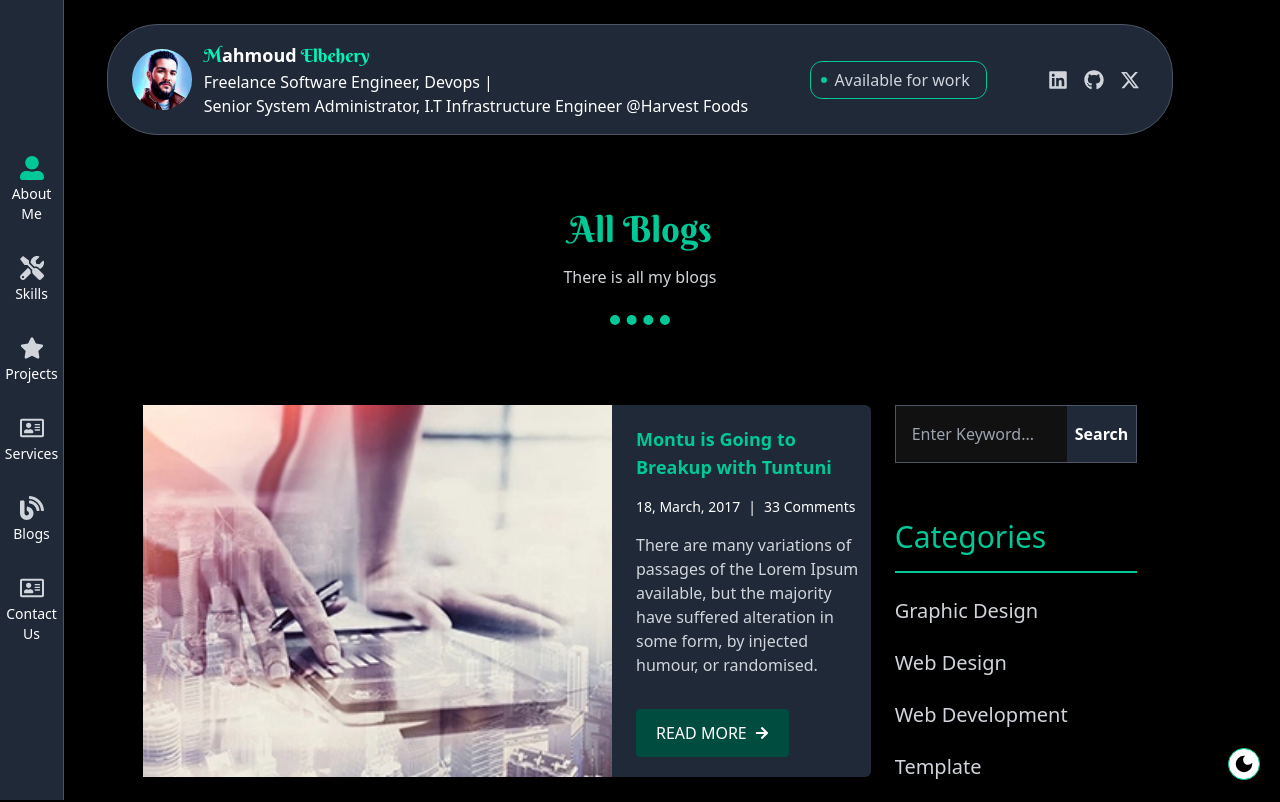
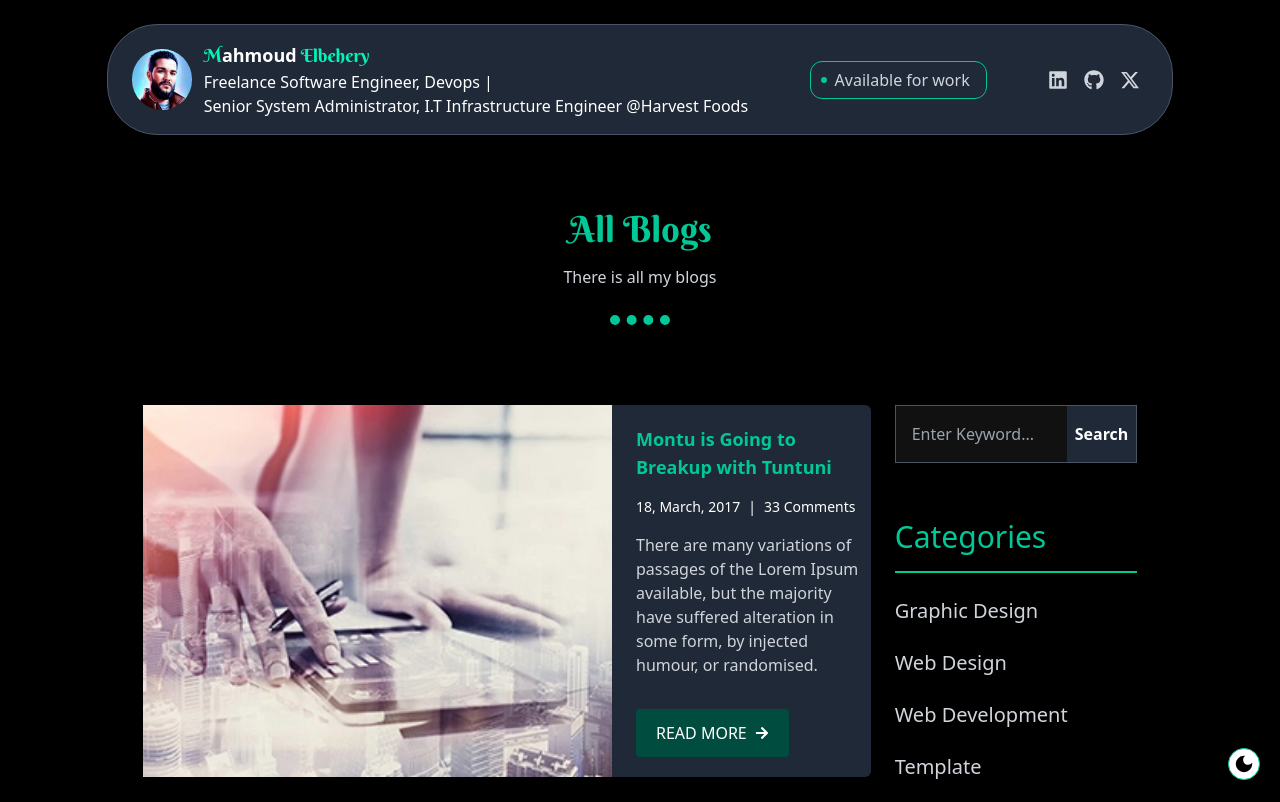
Before and after one commit to mahmoudramy93/portfolio, a Next.js app: page /blogs in a window 1280 px wide. Shown: the top 802 px of the page. Built offline with nearby package versions, Linux system fonts and the light colour scheme.

Commit message:
style: :lipstick:

```diff
--- a/src/app/layout.tsx
+++ b/src/app/layout.tsx
@@ -1,7 +1,7 @@
 import type { Metadata } from "next";
 import "./globals.css";
 
-import { Header, Navigation, SocialMediaFooter } from "@/components/common";
+import { Header,  SocialMediaFooter } from "@/components/common";
 import Providers from "./Providers";
 
 export const metadata: Metadata = {
@@ -22,7 +22,6 @@ export default function RootLayout({
           <Header />
           {children}
           <SocialMediaFooter />
-          <Navigation/>
         </Providers>
       </body>
     </html>
--- a/src/app/page.tsx
+++ b/src/app/page.tsx
@@ -1,3 +1,4 @@
+import { Navigation } from "@/components/common";
 import {
   AboutMe,
   ContactUs,
@@ -16,6 +17,7 @@ const Home = () => {
       <OurServices />
       <LatestBlogs />
       <ContactUs />
+      <Navigation />
     </>
   );
 };
--- a/src/components/common/Navigation.tsx
+++ b/src/components/common/Navigation.tsx
@@ -13,13 +13,14 @@ type TNavButtonProps = {
   Icon: React.ElementType;
   label: string;
   active: boolean;
+  sectionId: string;
   onClick: () => void;
 };
 
 const NavButton = ({ Icon, label, active, onClick }: TNavButtonProps) => (
   <button
     type="button"
-    className={`flex flex-col items-center justify-center p-4 group `}
+    className={`flex flex-col items-center justify-center p-4 group`}
     aria-label={label}
     onClick={onClick}
   >
@@ -35,51 +36,57 @@ const NavButton = ({ Icon, label, active, onClick }: TNavButtonProps) => (
 const Navigation = () => {
   const [activeSection, setActiveSection] = useState<string>("about_me");
 
-  const handleNavigation = (section: string) => {
-    const element = document.getElementById(section);
+  const handleNavigation = (sectionId: string) => {
+    const element = document.getElementById(sectionId);
     if (element) {
       element.scrollIntoView({ behavior: "smooth" });
-      setActiveSection(section);
+      setActiveSection(sectionId);
     }
   };
 
   return (
-    <div className="fixed left-0 top-0 z-50 h-full w-16 border-r border-gray-600 dark:border-transparent bg-gray-800 dark:bg-darkGray">
-      <div className="flex flex-col h-full justify-center">
+    <div className="hidden md:block fixed left-0 top-0 z-50 h-full w-16 border-r border-gray-600 dark:border-transparent bg-gray-800 dark:bg-darkGray">
+      <div className="flex flex-col h-full justify-center items-center">
         <NavButton
           Icon={FaUserAlt}
           label="About Me"
           active={activeSection === "about_me"}
+          sectionId="about_me"
           onClick={() => handleNavigation("about_me")}
         />
         <NavButton
           Icon={FaTools}
           label="Skills"
           active={activeSection === "general_skills"}
+          sectionId="general_skills"
           onClick={() => handleNavigation("general_skills")}
         />
         <NavButton
           Icon={FaStar}
           label="Projects"
           active={activeSection === "highlighted_projects"}
+          sectionId="highlighted_projects"
           onClick={() => handleNavigation("highlighted_projects")}
         />
         <NavButton
           Icon={FaRegAddressCard}
           label="Services"
           active={activeSection === "our_services"}
+          sectionId="our_services"
           onClick={() => handleNavigation("our_services")}
         />
         <NavButton
           Icon={FaBlog}
           label="Blogs"
           active={activeSection === "latest_blogs"}
+          sectionId="latest_blogs"
           onClick={() => handleNavigation("latest_blogs")}
         />
         <NavButton
           Icon={FaRegAddressCard}
           label="Contact Us"
           active={activeSection === "contact"}
+          sectionId="contact"
           onClick={() => handleNavigation("contact")}
         />
       </div>
```
